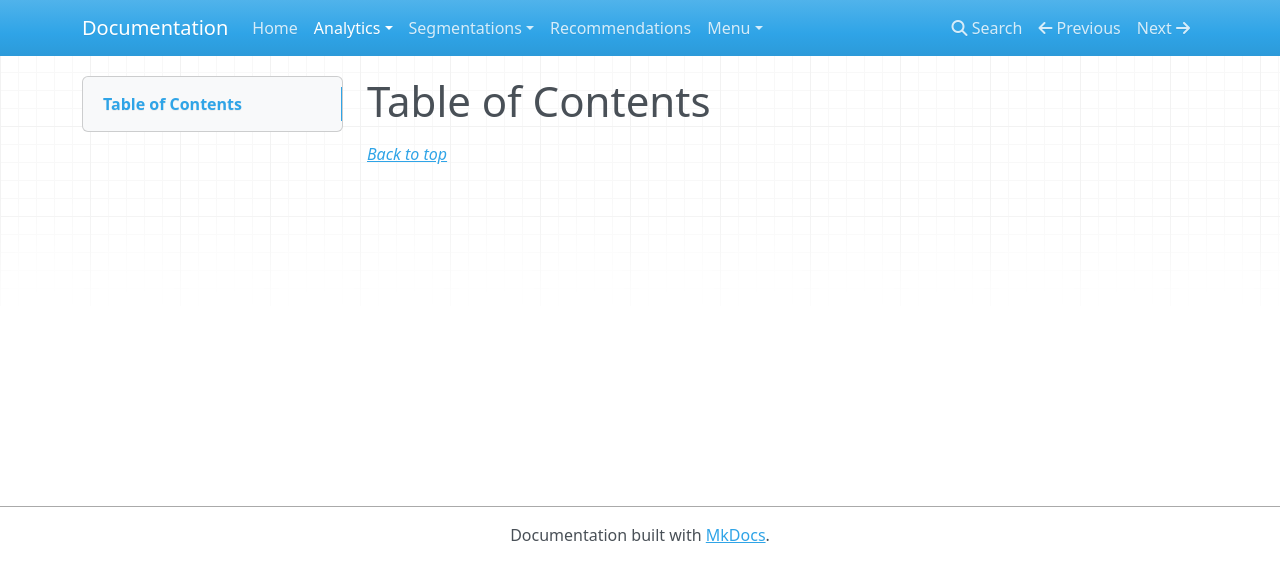
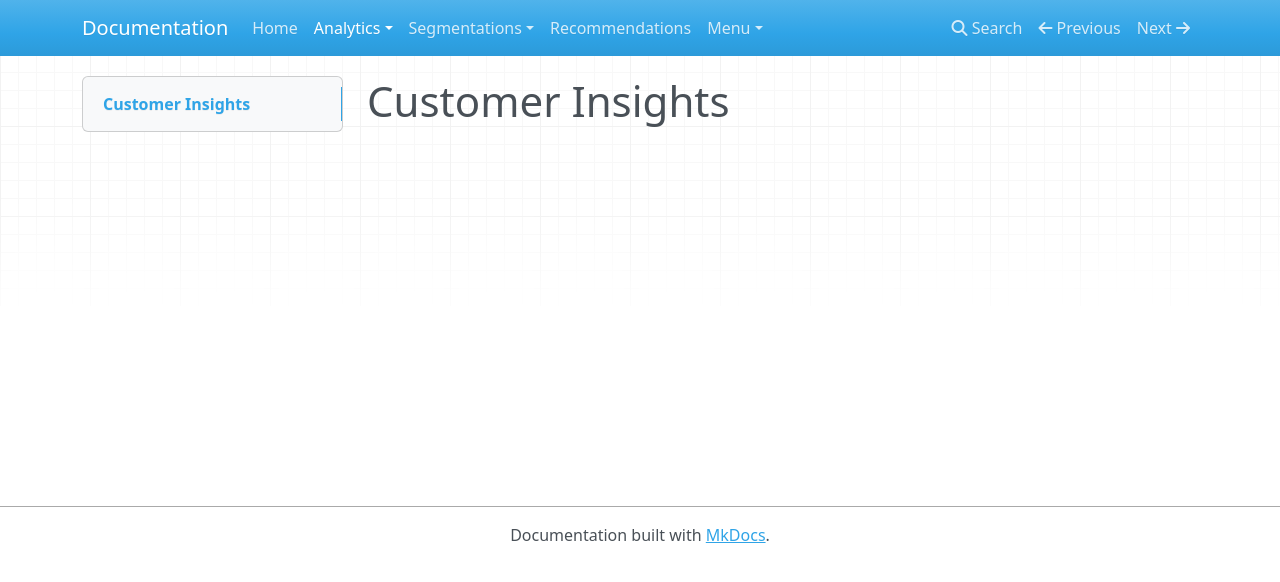
Before and after one commit to infobaleen/infobaleen.github.io, an MkDocs documentation site: the page built from docs/Platform/Analytics/Customer Insights.md, in a window 1280 px wide. Shown: the top 582 px of the page. Built offline with MkDocs 1.6.1, drawn with Linux system fonts in a browser that asks for light colours; nearby versions of some CDN libraries.

Commit message:
Minor title update

```diff
--- a/docs/Platform/Analytics/Customer Insights.md
+++ b/docs/Platform/Analytics/Customer Insights.md
@@ -1,4 +1 @@
-# Table of Contents
-[](#table-of-contents)
-
-[*Back to top*](#table-of-contents)
+# Customer Insights
```
